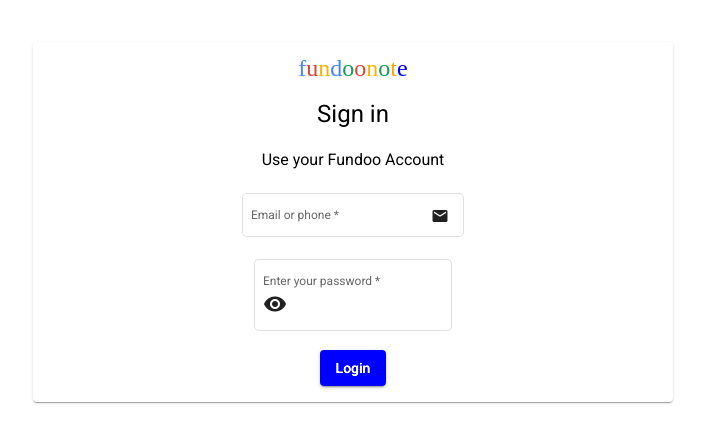
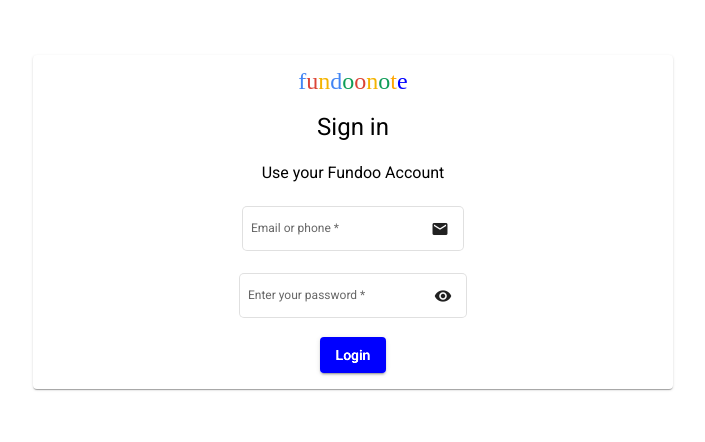
Before and after one commit to karthik-karotra/Fundo-Notes-Angular-CLI, an Angular app: page /login in a window 1280 px wide. Shown: the part 138-580 px from the top of the page, without its empty margins (287-992 px from the left). Built offline with nearby package versions, Linux system fonts and the light colour scheme.

Commit message:
[Karthik]REFACTOR : Code For Visibility Icon To Display And Hide Password On Clicking

```diff
--- a/src/app/components/login/login.component.html
+++ b/src/app/components/login/login.component.html
@@ -35,8 +35,11 @@
 
             <mat-form-field [style.fontSize.px]="12" appearance="outline">
                 <mat-label>Enter your password</mat-label>
-                <input matInput placeholder="Password" name="password" type="password" required>
-                <mat-icon>visibility</mat-icon>
+                <input matInput placeholder="Password" name="password" [type]="hide ? 'password' : 'text'" required>
+                <button mat-icon-button matSuffix (click)="hide = !hide" [attr.aria-label]="'Hide password'"
+                    [attr.aria-pressed]="hide">
+                    <mat-icon>{{hide ? 'visibility_off' : 'visibility'}}</mat-icon>
+                </button>
             </mat-form-field>
         </div>
         <div class="login-button" fxLayout="row" fxLayoutAlign="center center" fxLayoutGap=10%>
```
